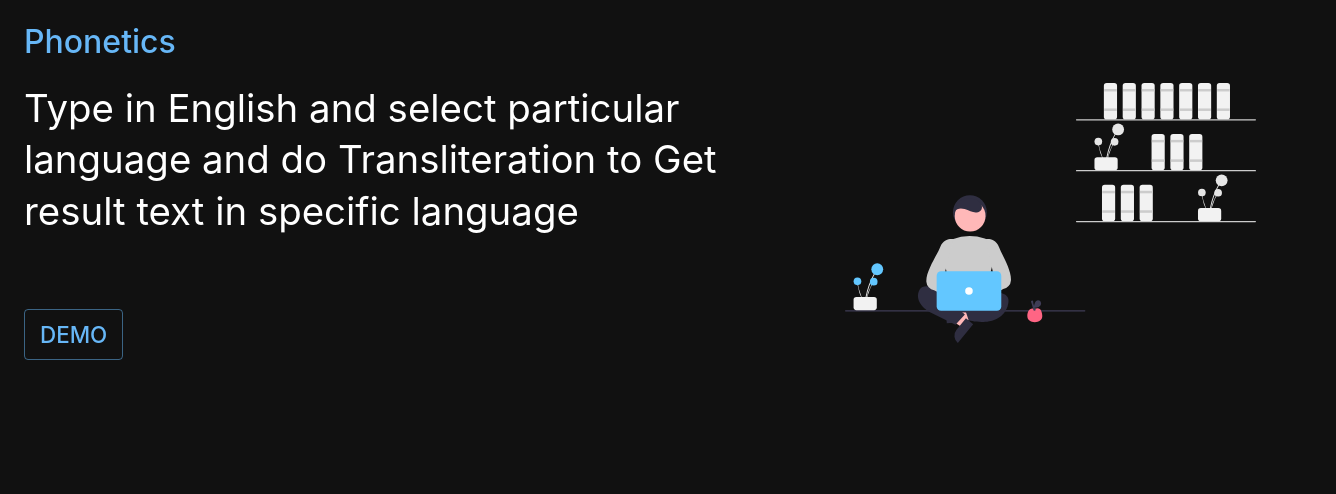
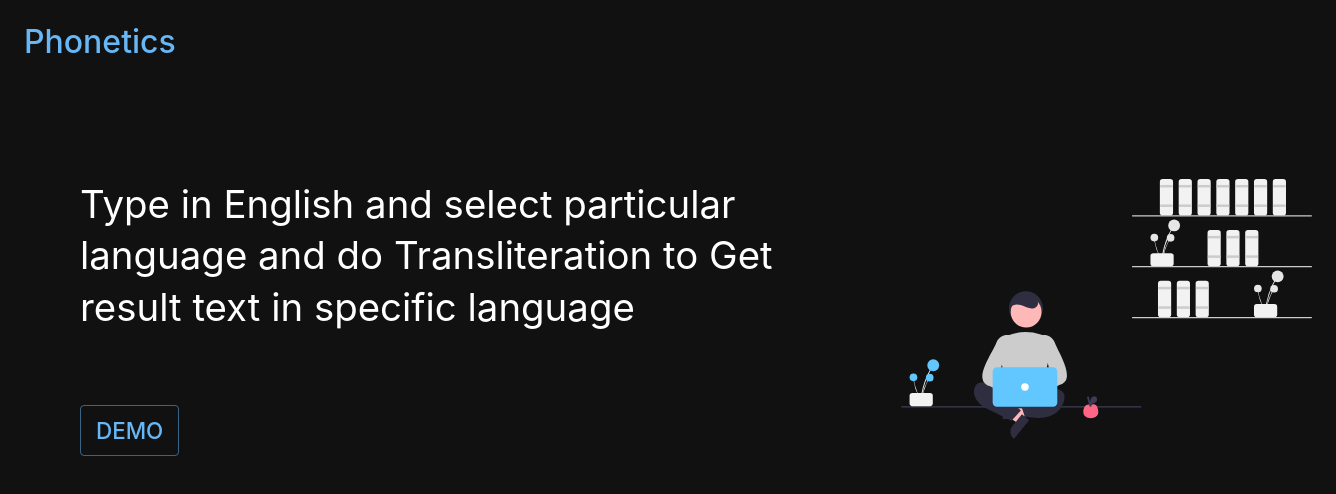
Before and after one commit to Prasundas99/React-Transliterate-Application, a React (Create React App) app: page / in a window 1280 px wide. Shown: the top 494 px of the page, 1336 px wide, since content can reach past the window. Built offline with nearby package versions, Linux system fonts and the light colour scheme; what grapheme-splitter would draw is missing.

Commit message:
Deployed

```diff
--- a/src/Pages/Home/index.jsx
+++ b/src/Pages/Home/index.jsx
@@ -8,7 +8,7 @@ import HeroImg from '../../assets/hero.svg'
 export default function Home() {
   return (
       <Box>
-    <Container maxWidth="xl">
+    <Container maxWidth="xl" style={{margin: "6rem 3.5rem"}}>
       <Grid container>
         <Grid item md={7}>
           <Typography variant="h5">
```
